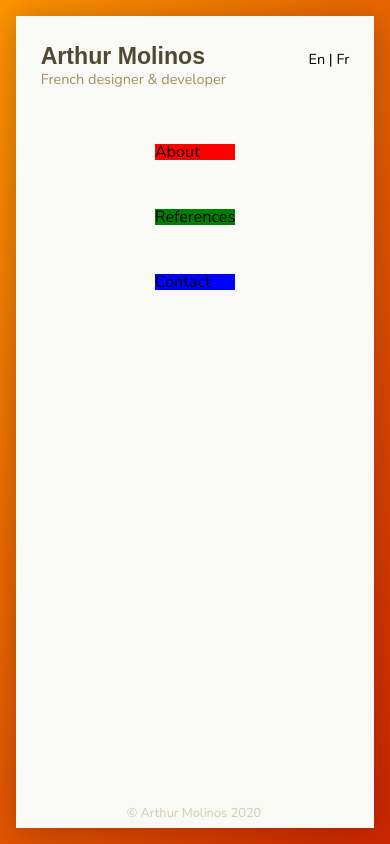
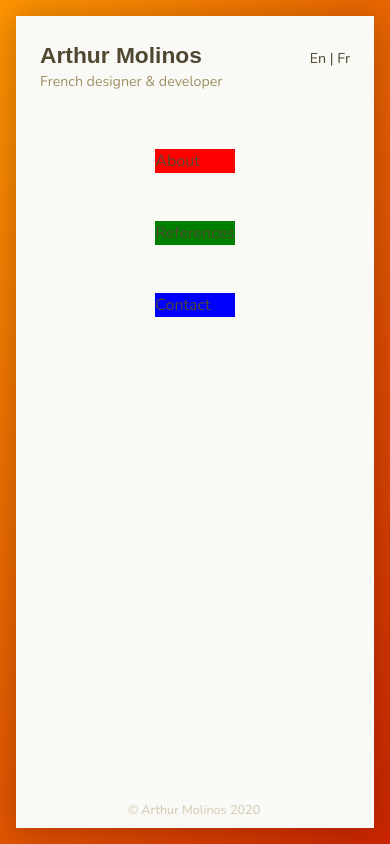
Before and after one commit to cparthur/portfolio, a Next.js app: page / in a window 390 px wide. Built offline with nearby package versions, Linux system fonts and the light colour scheme.

Commit message:
:lipstick: Remove fluid-typo and set html responsive font-size

```diff
--- a/styles/GlobalStyle.ts
+++ b/styles/GlobalStyle.ts
@@ -1,30 +1,24 @@
 import { createGlobalStyle } from 'styled-components';
 
-import media, { Sizes } from 'styles/media';
+import media from 'styles/media';
 import reset from './reset';
-
-const minFs = '16';
-const maxFs = '20';
 
 export default createGlobalStyle`
     ${reset}
 
-    /* @font-face {
-        font-family: 'custom-font';
-        src: url('#') format('woff');
-    } */
+    html {
+        font-size: 16px;
 
-
-    /* Fluid typography */
-    html {
-        font-size: ${`${minFs}px`};
-
-        ${media.mobileM} {
-            font-size: ${`calc(${minFs}px + (${maxFs} - ${minFs}) * ((100vw - ${Sizes.mobileS}px) / (${Sizes.laptopL} - ${Sizes.mobileS})))`};
+        ${media.laptop} {
+            font-size: 14px;
         }
 
-        ${media.laptopL} {
-            font-size: ${`${maxFs}px`};
+        ${media.laptopM} {
+            font-size: 16px;
+        }
+
+        ${media.desktop} {
+            font-size: 20px;
         }
     }
 
@@ -32,5 +26,11 @@ export default createGlobalStyle`
     /* Custom styles*/
     body {
         font-family: ${({ theme }) => theme.fontFamilies.prim};
+        color: ${({ theme }) => theme.colors.text.prim};
+        line-height: ${({ theme }) => theme.lineHeights.body};
+    }
+
+    h1, h2 {
+        line-height: ${({ theme }) => theme.lineHeights.heading};
     }
 `;
```
